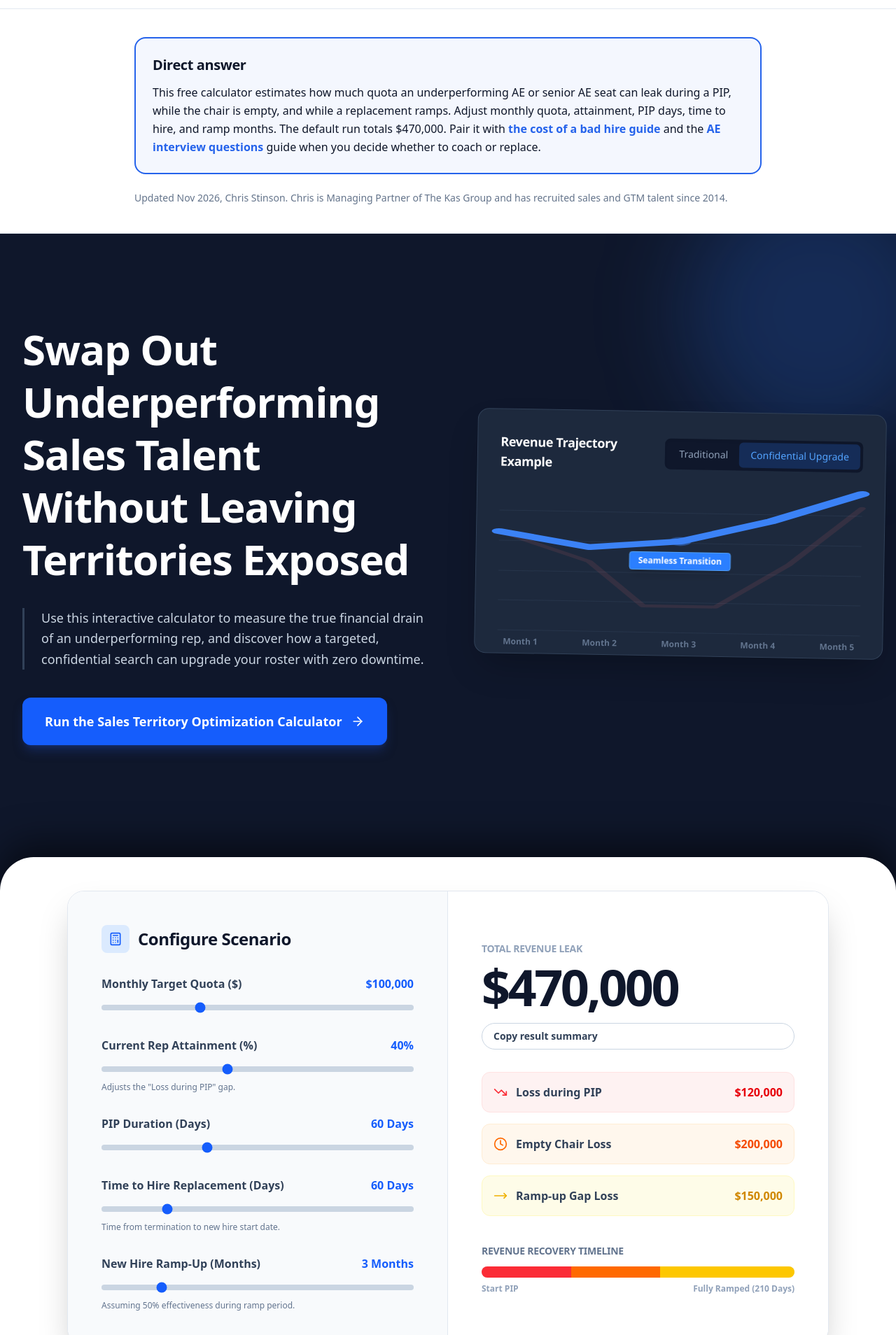
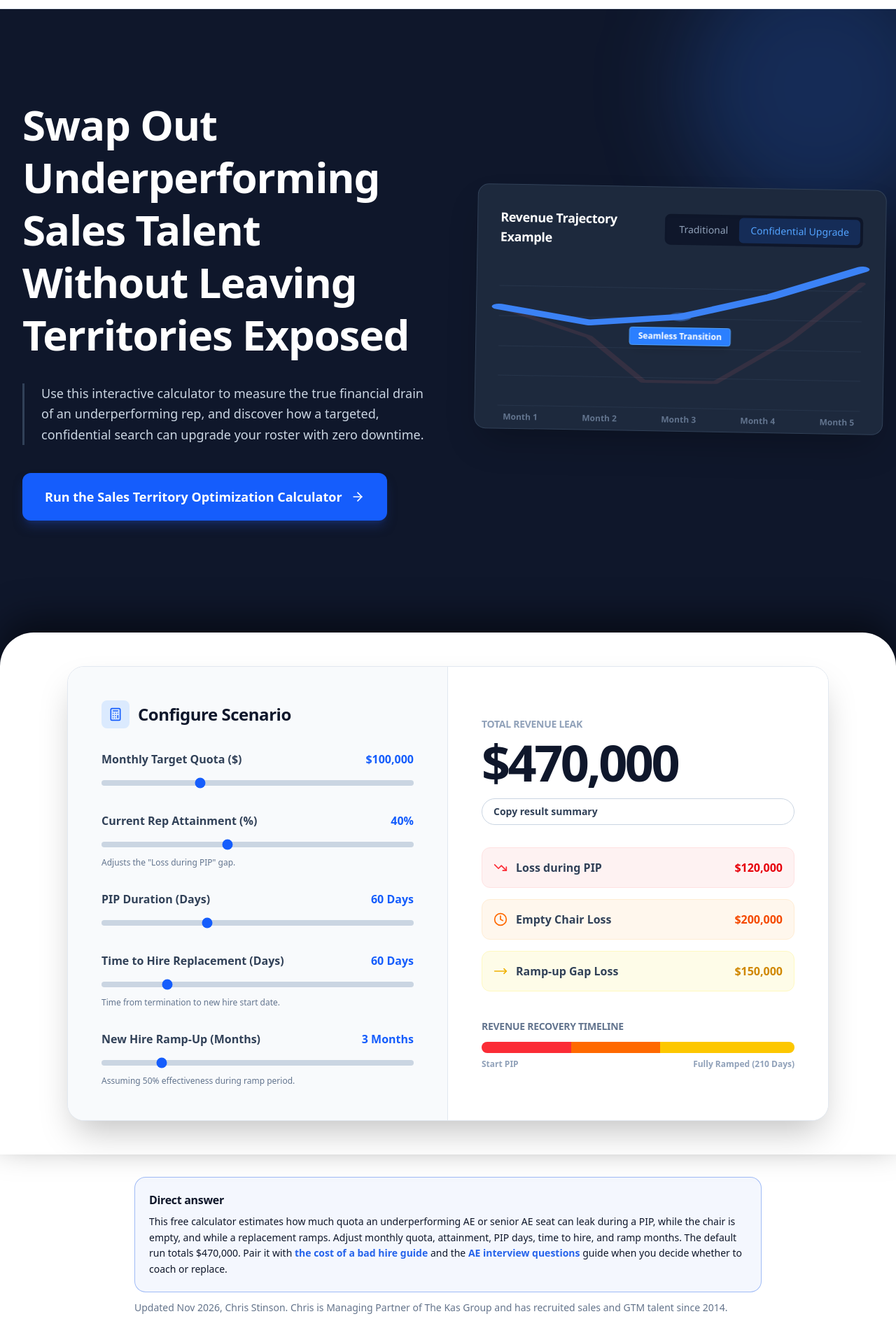
Before and after one commit to jcdawg/my-modern-site, a Next.js app: page /pip-calculator in a window 1280 px wide. Shown: the part 52-1960 px from the top of the page at 70% size. Built offline with nearby package versions, Linux system fonts and the light colour scheme.

Commit message:
Contact: replace 'Prefer to just call?' card with response-time FAQ card; PIP calculator: move compact Direct answer below the tool (#74)
Co-authored-by: Grok Bot <bot@thekasgroup.com>

```diff
--- a/src/app/contact/page.tsx
+++ b/src/app/contact/page.tsx
@@ -151,17 +151,10 @@ export default function ContactPage() {
                             </div>
 
                             <div className="rounded-3xl bg-navy-900 p-8 text-white shadow-sm">
-                                <h3 className="text-lg font-bold mb-3">Prefer to just call?</h3>
-                                <p className="text-grey-200 text-sm mb-5">
-                                    Email is the fastest way to reach us, but we&rsquo;re happy to
-                                    schedule a free discovery call to talk through your hiring needs.
+                                <h3 className="text-lg font-bold mb-3">How fast will I hear back?</h3>
+                                <p className="text-grey-200 text-sm">
+                                    We typically respond to inquiries within one business day. For time-sensitive searches, mention urgency in your message and we&apos;ll prioritize it.
                                 </p>
-                                <Link
-                                    href="/contact#contact-form"
-                                    className="inline-flex items-center gap-2 rounded-full bg-blue-accent px-5 py-3 text-sm font-semibold text-white hover:bg-blue-hover transition-colors"
-                                >
-                                    Request a call <ChevronRight className="h-4 w-4" />
-                                </Link>
                             </div>
                         </aside>
                     </div>
--- a/src/app/pip-calculator/PipCalculatorClient.tsx
+++ b/src/app/pip-calculator/PipCalculatorClient.tsx
@@ -5,7 +5,7 @@ import Link from "next/link";
 import Image from "next/image";
 import { ArrowRight, AlertTriangle, Clock, TrendingDown, MoveRight, Calculator, Users, Shield, Target } from "lucide-react";
 
-export default function PipCalculatorClient() {
+export default function PipCalculatorClient({ children }: { children?: React.ReactNode }) {
   // --- State for Calculator Inputs ---
   const [targetQuota, setTargetQuota] = useState(100000); // Monthly Rep Quota ($)
   const [attainment, setAttainment] = useState(40); // Current Quota Attainment (%)
@@ -243,6 +243,8 @@ export default function PipCalculatorClient() {
           </div>
         </div>
       </section>
+
+      {children}
 
       {/* Content Sections */}
       <section className="py-24 bg-white border-y border-slate-100">
--- a/src/app/pip-calculator/page.tsx
+++ b/src/app/pip-calculator/page.tsx
@@ -72,11 +72,12 @@ export default function PipCalculatorPage() {
             <script type="application/ld+json" dangerouslySetInnerHTML={{ __html: JSON.stringify(faqSchema) }} />
             <script type="application/ld+json" dangerouslySetInnerHTML={{ __html: JSON.stringify(appSchema) }} />
 
-            <section className="bg-white border-b border-grey-200 px-6 py-10 lg:px-8">
-                <div className="mx-auto max-w-4xl space-y-6">
-                    <div className="p-6 rounded-2xl bg-blue-accent/5 border-2 border-blue-accent">
-                        <h2 className="text-xl font-bold text-navy-900 mb-3">Direct answer</h2>
-                        <p className="text-base text-grey-700 leading-relaxed">
+            <PipCalculatorClient>
+                <section className="bg-white px-6 py-8 lg:px-8">
+                    <div className="mx-auto max-w-4xl space-y-3">
+                        <div className="p-5 rounded-2xl bg-blue-accent/5 border border-blue-accent/40">
+                            <h2 className="text-base font-bold text-navy-900 mb-2">Direct answer</h2>
+                            <p className="text-sm text-grey-700 leading-relaxed">
                                 This free calculator estimates how much quota an underperforming AE or senior AE seat can leak during a PIP, while the chair is empty, and while a replacement ramps. Adjust monthly quota, attainment, PIP days, time to hire, and ramp months. The default run totals $470,000. Pair it with{" "}
                                 <Link href="/guides/cost-of-a-bad-hire" className={link}>the cost of a bad hire guide</Link>
                                 {" "}and the{" "}
@@ -89,8 +90,7 @@ export default function PipCalculatorPage() {
                         </p>
                     </div>
                 </section>
-
-            <PipCalculatorClient />
+            </PipCalculatorClient>
 
             <section className="bg-white px-6 py-20 lg:px-8 border-t border-grey-200">
                 <div className="mx-auto max-w-4xl space-y-16 text-grey-700 leading-relaxed text-lg">
```
Lines whose indentation alone changed are shown as unchanged.
